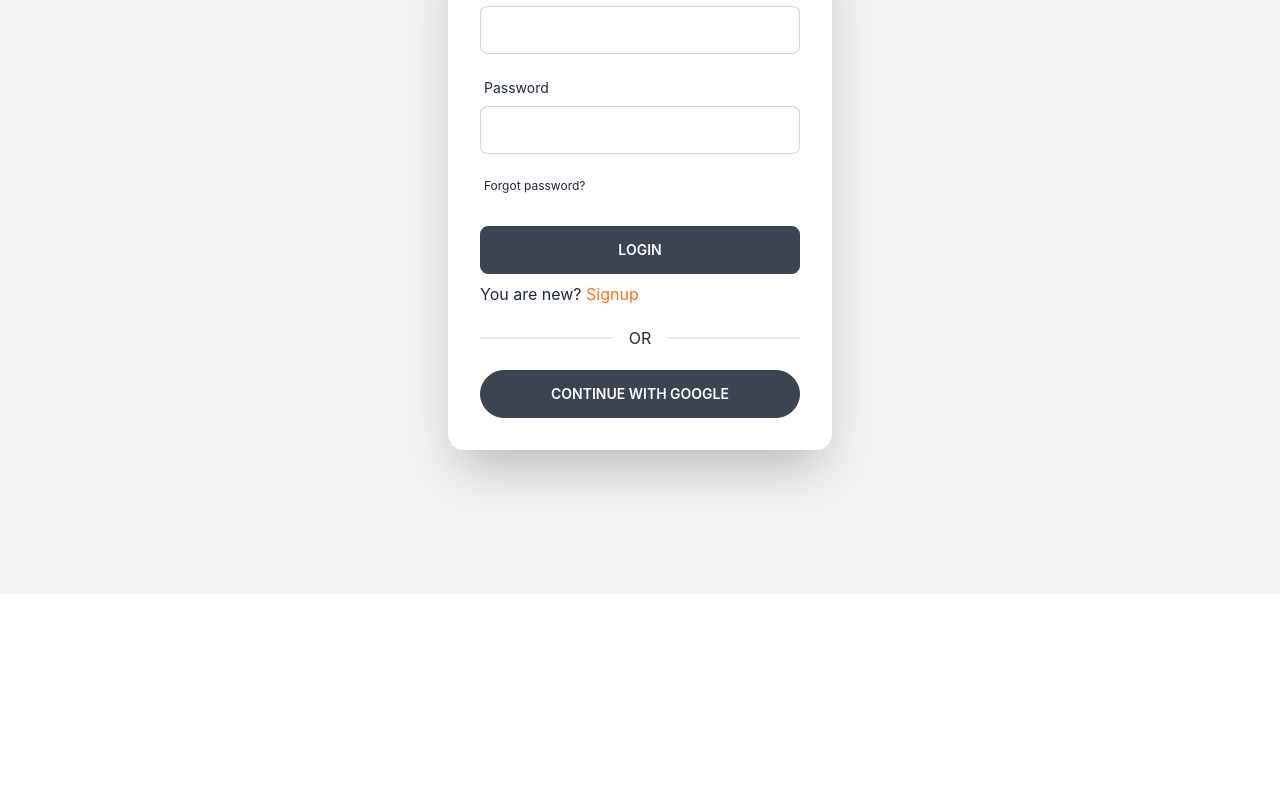
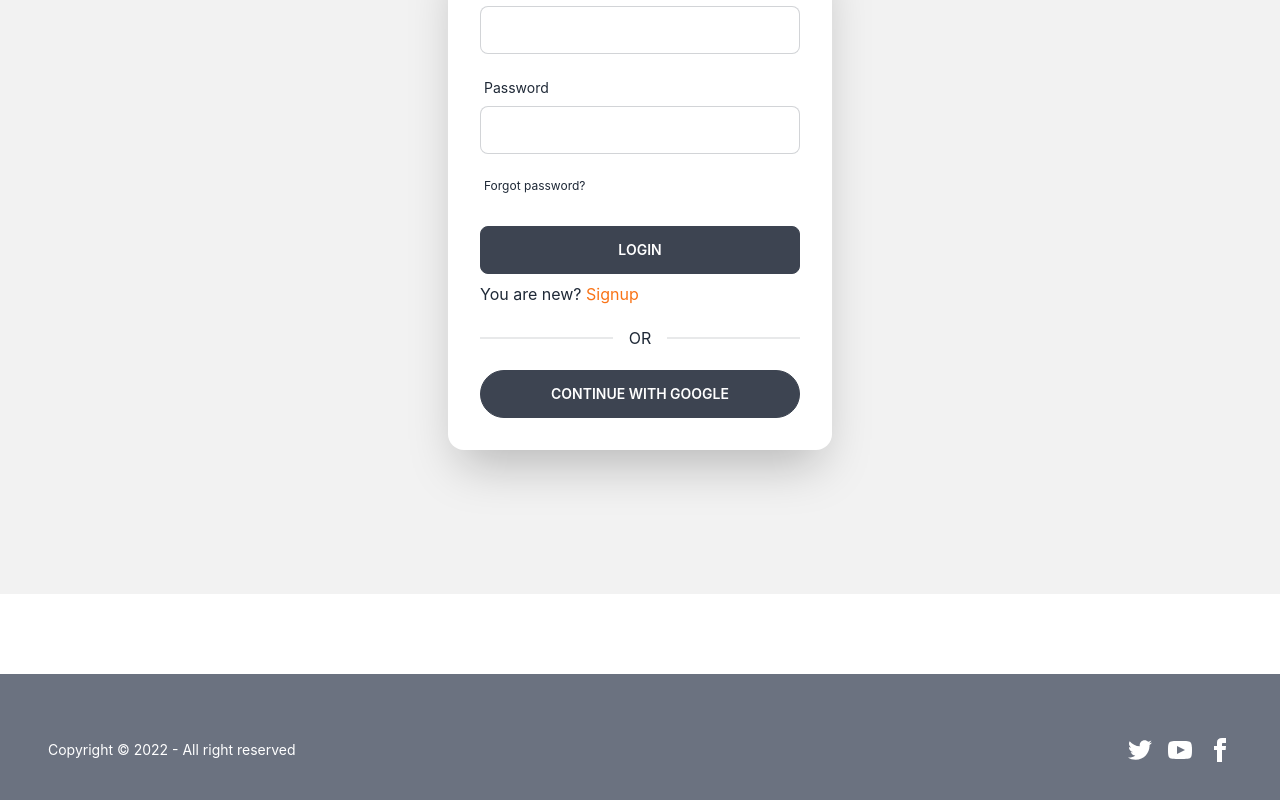
Before and after one commit to shariarHossain23/Todo-App-Client, a React (Create React App) app: page /login in a window 1280 px wide. Shown: the part 270-1070 px from the top of the page. Before the commit the page ends 864 px from the top, so only its background shows below. Built offline with nearby package versions, Linux system fonts and the light colour scheme; no server answers.

Commit message:
fotter and modal

```diff
--- a/package.json
+++ b/package.json
@@ -13,6 +13,7 @@
     "react-dom": "^18.1.0",
     "react-firebase-hooks": "^5.0.3",
     "react-hook-form": "^7.31.1",
+    "react-query": "^3.39.0",
     "react-router-dom": "^6.3.0",
     "react-scripts": "5.0.1",
     "react-toastify": "^9.0.1",
--- a/src/App.js
+++ b/src/App.js
@@ -3,6 +3,7 @@ import { ToastContainer } from 'react-toastify';
 import 'react-toastify/dist/ReactToastify.css';
 import './App.css';
 import Home from './Component/Home/Home';
+import Fotter from './Component/Shared/Fotter';
 import Login from './Component/Shared/Login';
 import Navbar from './Component/Shared/Navbar';
 import RequireAuth from './Component/Shared/RequireAuth';
@@ -20,6 +21,7 @@ function App() {
        <Route path='/login'element={<Login></Login>}></Route>
        <Route path='/signup'element={<Signup></Signup>}></Route>
      </Routes>
+     <Fotter></Fotter>
     </div>
   );
 }
--- /dev/null
+++ b/src/Component/Home/DisplayTodo.js
@@ -0,0 +1,44 @@
+import axios from "axios";
+import React, { useState } from "react";
+import { useQuery } from "react-query";
+import Spinner from "../Shared/Spinner";
+import Modal from "./Modal";
+import TaskCard from "./TaskCard";
+
+const DisplayTodo = () => {
+    const [task,selectTask] = useState(null)
+
+  const [todos, setTodos] = useState([]);
+  const { data, isLoading, refetch } = useQuery("todo", () =>
+    axios.get("http://localhost:5000/todo").then((response) => {
+      setTodos(response.data);
+
+    })
+  );
+  refetch()
+  if (isLoading) {
+    return <Spinner></Spinner>;
+  }
+
+  return (
+
+    <div class="overflow-x-auto">
+      <table class="table w-full">
+        <thead>
+          <tr>
+            <th>Name</th>
+            <th>Description</th>
+            <th>Complete</th>
+            <th>Delete</th>
+          </tr>
+        </thead>
+        <tbody>
+          {todos.map((todo) => <TaskCard todo={todo} selectTask={selectTask}></TaskCard>)}
+        </tbody>
+      </table>
+      <Modal  task={task} selectTask={selectTask} refetch={refetch}></Modal>
+    </div>
+  );
+};
+
+export default DisplayTodo;
--- a/src/Component/Home/Home.js
+++ b/src/Component/Home/Home.js
@@ -1,10 +1,12 @@
 import React from 'react';
+import DisplayTodo from './DisplayTodo';
 import ToDoList from './ToDoList';
 
 const Home = () => {
     return (
         <div className='px-12'>
            <ToDoList></ToDoList>
+           <DisplayTodo></DisplayTodo>
         </div>
     );
 };
--- /dev/null
+++ b/src/Component/Home/Modal.js
@@ -0,0 +1,41 @@
+import axios from "axios";
+import React from "react";
+import { toast } from "react-toastify";
+
+const Modal = ({task,selectTask,refetch}) => {
+    const id = task?._id;
+
+    const handleDelete = () => {
+        axios.delete(`http://localhost:5000/todo/${id}`)
+        .then(response => {
+            if(response.data.deletedCount > 0){
+                toast.success("successfully deleted")
+                refetch()
+                selectTask(null)
+            }
+
+        })
+    }
+  return (
+    <div>
+      <input type="checkbox" id="delete" class="modal-toggle" />
+      <div class="modal modal-bottom sm:modal-middle">
+        <div class="modal-box">
+          <h3 class="font-bold text-lg">
+            Are you sure?
+          </h3>
+          <div class="modal-action">
+          <label for="delete" onClick={handleDelete} class="btn btn-error text-white">
+              Delete
+            </label>
+            <label for="delete" class="btn">
+              cancel
+            </label>
+          </div>
+        </div>
+      </div>
+    </div>
+  );
+};
+
+export default Modal;
--- /dev/null
+++ b/src/Component/Home/TaskCard.js
@@ -0,0 +1,36 @@
+import React, { useState } from "react";
+import { toast } from "react-toastify";
+
+const TaskCard = ({ todo, selectTask }) => {
+  const [complete, setComplete] = useState(false);
+  const { name, desc } = todo;
+  const handleComplete = () => {
+    setComplete(true);
+    toast.success("completed");
+  };
+  return (
+    <tr>
+      <td>{complete ? <del>{name}</del> : <p>{name}</p>}</td>
+      <td>{complete ? <del>{desc}</del> : <p>{desc}</p>}</td>
+      <td>
+        <button
+          onClick={() => handleComplete(todo._id)}
+          className="btn btn-xs btn-success text-white"
+        >
+          Complete
+        </button>
+      </td>
+      <td>
+        <label
+          onClick={() => selectTask(todo)}
+          for="delete"
+          class="btn modal-button btn-error btn-xs text-white"
+        >
+          delete
+        </label>
+      </td>
+    </tr>
+  );
+};
+
+export default TaskCard;
--- a/src/Component/Home/ToDoList.js
+++ b/src/Component/Home/ToDoList.js
@@ -11,18 +11,20 @@ const ToDoList = () => {
     reset,
     formState: { errors },
   } = useForm();
+
   const submitData = event =>{
       event.preventDefault()
       const todoCollection = {
          name: event.target.name.value,
          desc : event.target.description.value
       }
+        axios.post("http://localhost:5000/todo",todoCollection)
+        .then(response => {
+            toast.success("updated successfully")
+            event.target.reset()
 
-      axios.post("http://localhost:5000/todo",todoCollection)
-      .then(response => {
-          toast.success("updated successfully")
-          event.target.reset()
-      })
+        })
+
   }
   return (
     <div className="mt-16 ">
@@ -36,7 +38,7 @@ const ToDoList = () => {
           name="name"
         />
         <br />
-        <textarea class="textarea textarea-bordered w-full my-6" placeholder="Description" name="description"></textarea> <br />
+        <textarea class="textarea textarea-bordered w-full my-6" placeholder="Description" name="description" required></textarea> <br />
        <button class="btn btn-primary max-w-md">Add</button>
       </form>
     </div>
--- /dev/null
+++ b/src/Component/Shared/Fotter.js
@@ -0,0 +1,48 @@
+import React from "react";
+
+const Fotter = () => {
+  return (
+    <footer class="mt-20 footer items-center p-4 bg-gray-500 px-12 py-16 text-neutral-content">
+      <div class="items-center grid-flow-col">
+        <p>Copyright © 2022 - All right reserved</p>
+      </div>
+      <div class="grid-flow-col gap-4 md:place-self-center md:justify-self-end">
+        <a>
+          <svg
+            xmlns="http://www.w3.org/2000/svg"
+            width="24"
+            height="24"
+            viewBox="0 0 24 24"
+            class="fill-current"
+          >
+            <path d="M24 4.557c-.883.392-1.832.656-2.828.775 1.017-.609 1.798-1.574 2.165-2.724-.951.564-2.005.974-3.127 1.195-.897-.957-2.178-1.555-3.594-1.555-3.179 0-5.515 2.966-4.797 6.045-4.091-.205-7.719-2.165-10.148-5.144-1.29 2.213-.669 5.108 1.523 6.574-.806-.026-1.566-.247-2.229-.616-.054 2.281 1.581 4.415 3.949 4.89-.693.188-1.452.232-2.224.084.626 1.956 2.444 3.379 4.6 3.419-2.07 1.623-4.678 2.348-7.29 2.04 2.179 1.397 4.768 2.212 7.548 2.212 9.142 0 14.307-7.721 13.995-14.646.962-.695 1.797-1.562 2.457-2.549z"></path>
+          </svg>
+        </a>
+        <a>
+          <svg
+            xmlns="http://www.w3.org/2000/svg"
+            width="24"
+            height="24"
+            viewBox="0 0 24 24"
+            class="fill-current"
+          >
+            <path d="M19.615 3.184c-3.604-.246-11.631-.245-15.23 0-3.897.266-4.356 2.62-4.385 8.816.029 6.185.484 8.549 4.385 8.816 3.6.245 11.626.246 15.23 0 3.897-.266 4.356-2.62 4.385-8.816-.029-6.185-.484-8.549-4.385-8.816zm-10.615 12.816v-8l8 3.993-8 4.007z"></path>
+          </svg>
+        </a>
+        <a>
+          <svg
+            xmlns="http://www.w3.org/2000/svg"
+            width="24"
+            height="24"
+            viewBox="0 0 24 24"
+            class="fill-current"
+          >
+            <path d="M9 8h-3v4h3v12h5v-12h3.642l.358-4h-4v-1.667c0-.955.192-1.333 1.115-1.333h2.885v-5h-3.808c-3.596 0-5.192 1.583-5.192 4.615v3.385z"></path>
+          </svg>
+        </a>
+      </div>
+    </footer>
+  );
+};
+
+export default Fotter;
--- a/src/index.js
+++ b/src/index.js
@@ -1,16 +1,20 @@
 import React from 'react';
 import ReactDOM from 'react-dom/client';
+import { QueryClient, QueryClientProvider } from 'react-query';
 import { BrowserRouter } from 'react-router-dom';
 import App from './App';
 import './index.css';
 import reportWebVitals from './reportWebVitals';
 
 const root = ReactDOM.createRoot(document.getElementById('root'));
+const queryClient = new QueryClient()
 root.render(
   <BrowserRouter>
+   <QueryClientProvider client={queryClient}>
   <React.StrictMode>
     <App />
   </React.StrictMode>
+  </QueryClientProvider>
   </BrowserRouter>
 );
 
```
Also changed, not shown: 1 other file (tests, documents, lock files or other folders).
